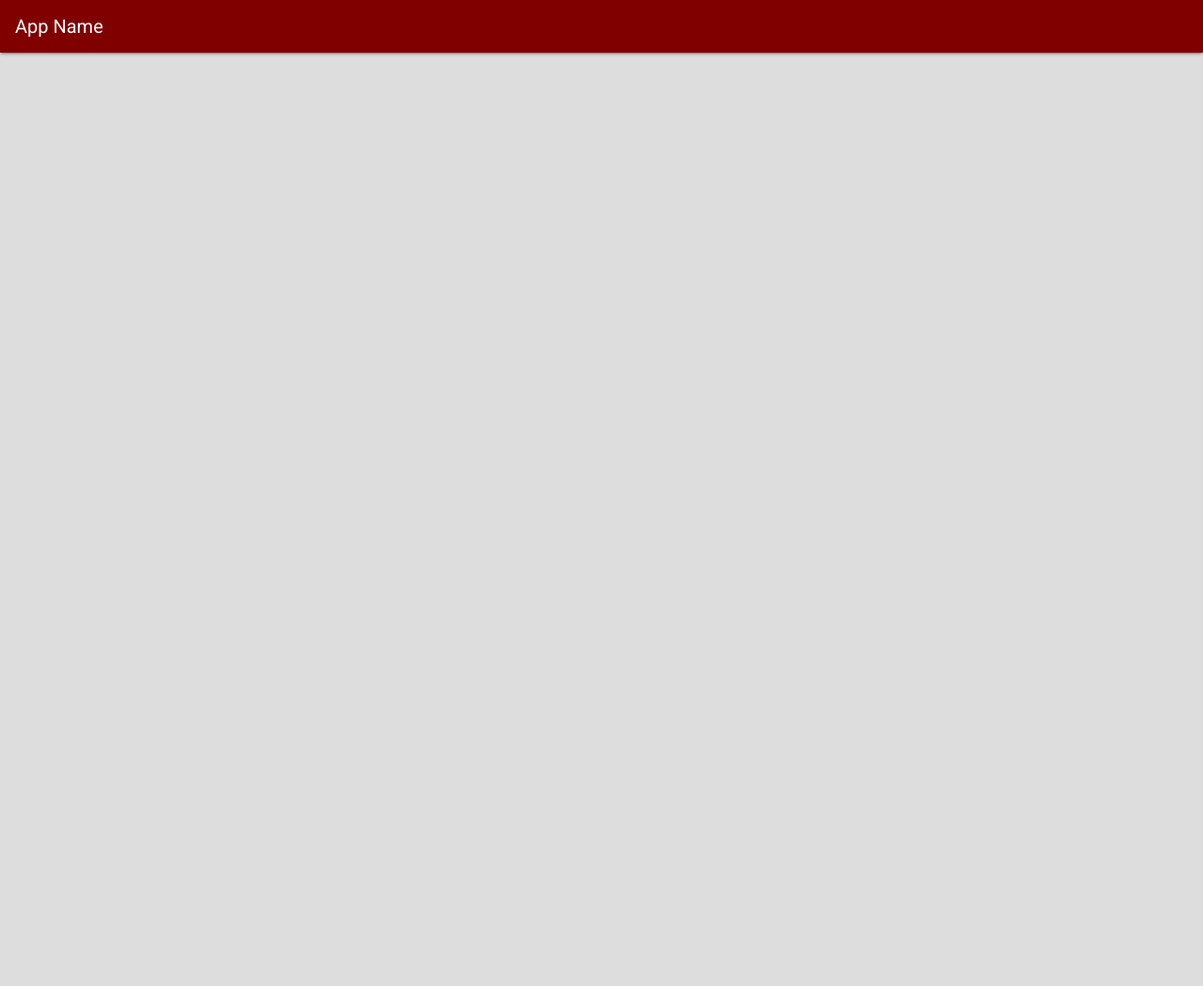
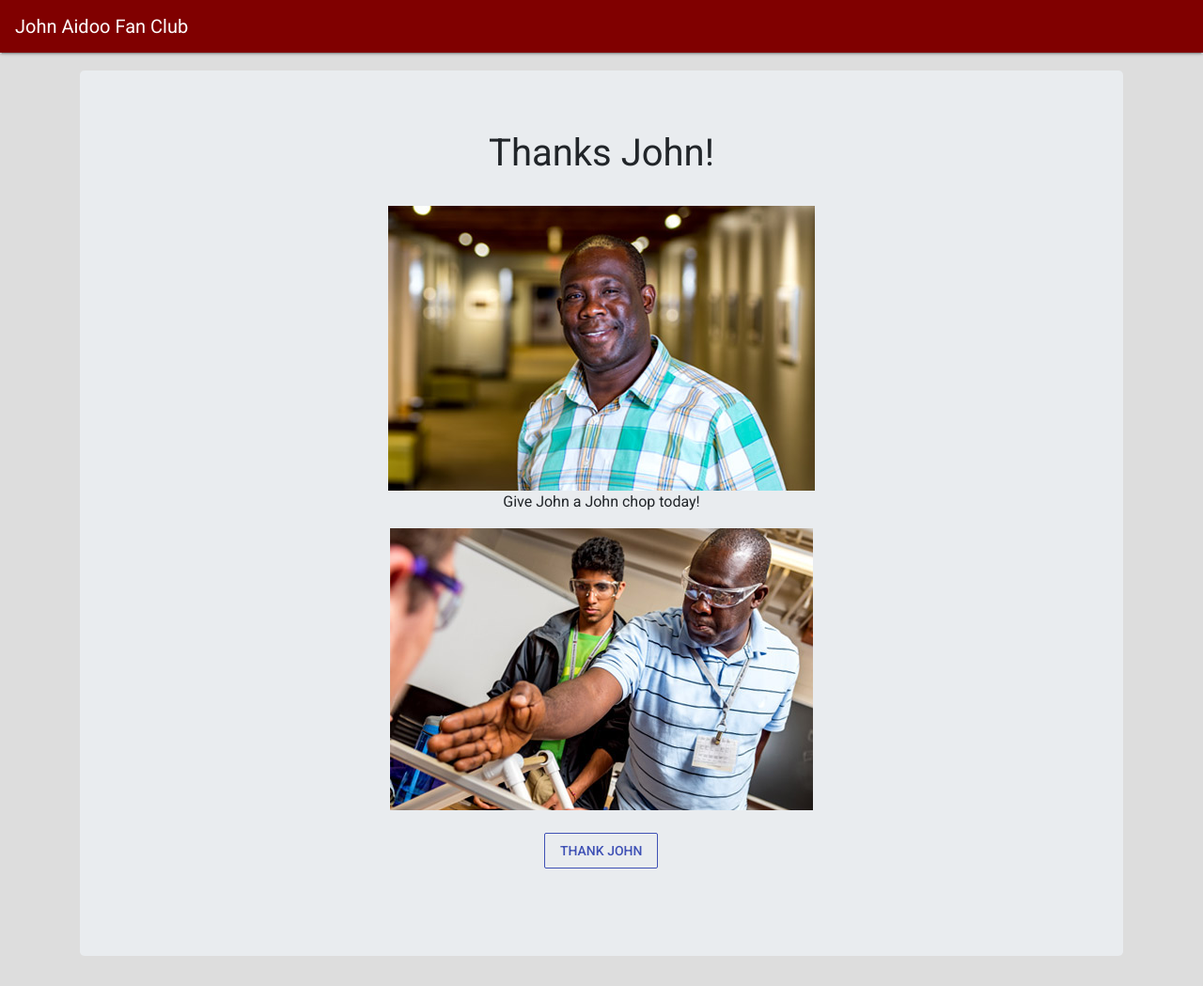
Before and after one commit to rhit-catapult/John-Aidoo-Fanclub-website, a plain HTML site: page public/index.html in a window 1280 px wide. Shown: the whole page at 94% size. Before the commit the page ends 800 px from the top, so only its background shows below. Drawn offline with Linux system fonts and the light colour scheme; some packages are replaced by stand-ins of ours.

Commit message:
finished John Aidoo website

```diff
--- a/public/index.html
+++ b/public/index.html
@@ -7,15 +7,25 @@
   <link rel="stylesheet" href="https://fonts.googleapis.com/css?family=Roboto:300,400,500,700|Material+Icons">
   <link rel="stylesheet" href="styles/bootstrap-material-design.min.css">
   <link rel="stylesheet" href="styles/main.css">
-  <title>App Name</title>
+  <title>John Aidoo</title>
 </head>
 
 <body>
   <nav class="navbar navbar-dark fixed-top">
-    <a class="navbar-brand" href="#">App Name</a>
+    <a class="navbar-brand" href="#">John Aidoo Fan Club</a>
   </nav>
   <div id="mainPage" class="container page-container">
 
+    <div class="jumbotron text-center">
+      <h1>Thanks John!</h1><br>
+      <img src="/images/smile.jpeg" alt="John Aidoo smiling">
+      <p>Give John a John chop today!</p>
+      <img src="/images/chop.jpeg" alt="John Aidoo chop!"><br><br>
+      <a class="btn btn-primary btn-outline" href="mailto:aidoo@rose-hulman.edu?subject=Thanks!">Thank John</a>
+      <br><br>
+
+
+    </div>
 
   </div>
   <script src="scripts/jquery.min.js"></script>
```
Also changed, not shown: firebase.json (added), public/images/chop.jpeg (added), public/images/smile.jpeg (added), 2 other files.
